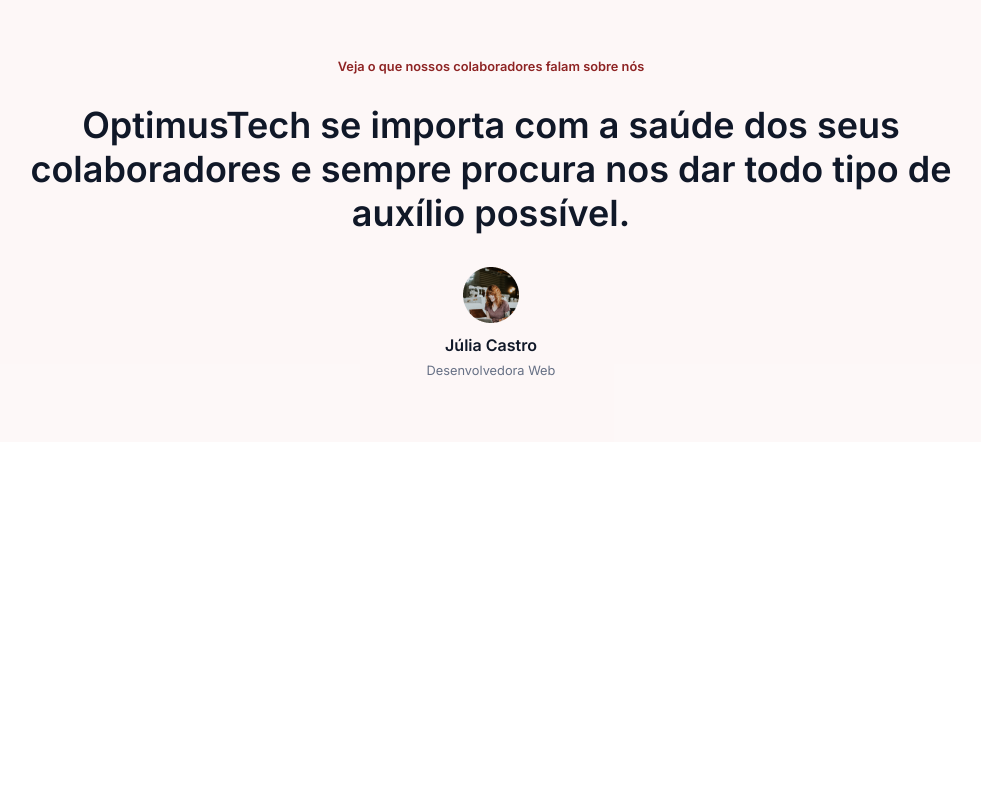
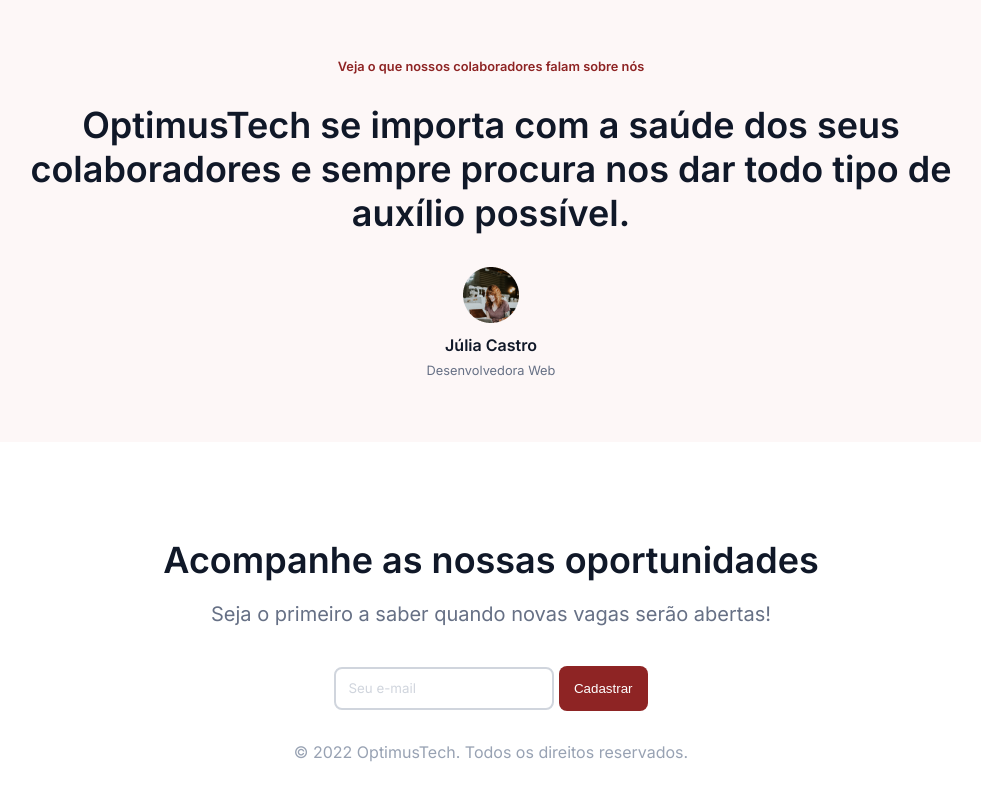
Before and after one commit to mariakrishna/7daysofcode, a plain HTML site: page index.html in a window 1280 px wide. Shown: the part 2431-3231 px from the top of the page, without its empty margins (149-1130 px from the left). Before the commit the page ends 2873 px from the top, so only its background shows below. Drawn offline with Linux system fonts and the light colour scheme.

Commit message:
projeto finalizado :)

```diff
--- a/index.html
+++ b/index.html
@@ -91,5 +91,13 @@
     <h4 class="testemonials_name">Júlia Castro</h4>
     <p>Desenvolvedora Web</p>
 </section>
+<footer class="footer">
+    <h2 class="footer_title">Acompanhe as nossas oportunidades</h2>
+    <p class="footer_text">Seja o primeiro a saber quando novas vagas serão abertas!</p>
+    <input type="email" class="newsletter" id="newsletter" placeholder="Seu e-mail">
+    <label for="newsletter"></label>
+    <button class="button-newsletter button-signup">Cadastrar</button>
+    <p class="rights">© 2022 OptimusTech. Todos os direitos reservados.</p>
+</footer>
 </body>
 </html>
--- a/styles.css
+++ b/styles.css
@@ -230,3 +230,47 @@ header {
 .testemonials p {
     font-size: 0.8rem;
 }
+
+footer {
+    text-align: center;
+}
+
+.footer_title {
+    margin: 6rem 0 1.25rem 0;
+    color: var(--font-color-strong);
+    font-size: 2.25rem;
+}
+
+.footer_text {
+    margin-bottom: 2.5rem;
+    color: var(--font-color-base);
+    font-size: 1.25rem;
+}
+
+.newsletter {
+    width: 15%;
+    border: #D0D5DD solid 2px;
+    border-radius: 0.5rem;
+    margin-bottom: 2rem;
+    padding: 12px;
+}
+
+.newsletter::placeholder {
+    font-family: 'Inter', sans-serif;
+    color: #D0D5DD;
+
+}
+
+.button-newsletter {
+    border-radius: 0.5rem;
+    padding: 15px;
+    cursor: pointer;
+
+}
+
+.rights{
+    text-align: center;
+    font-size: 1rem;
+    color: #98A2B3;
+    margin-bottom: 6rem;
+}
```
